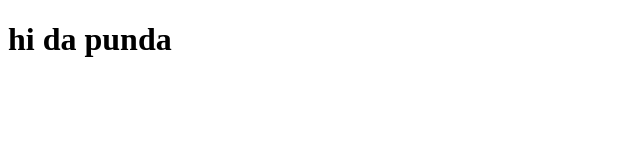
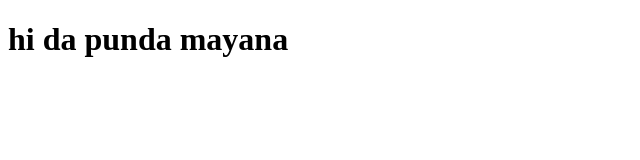
Before and after one commit to aasaipandi/practice, a plain HTML site: page index.html in a window 1280 px wide. Shown: the whole page, without its empty margins (0-640 px from the left). Drawn offline with Linux system fonts and the light colour scheme.

Commit message:
added mayana

```diff
--- a/index.html
+++ b/index.html
@@ -6,6 +6,6 @@
     <title>Document</title>
 </head>
 <body>
-    <h1>hi da punda</h1>
+    <h1>hi da punda mayana</h1>
 </body>
 </html>
```
